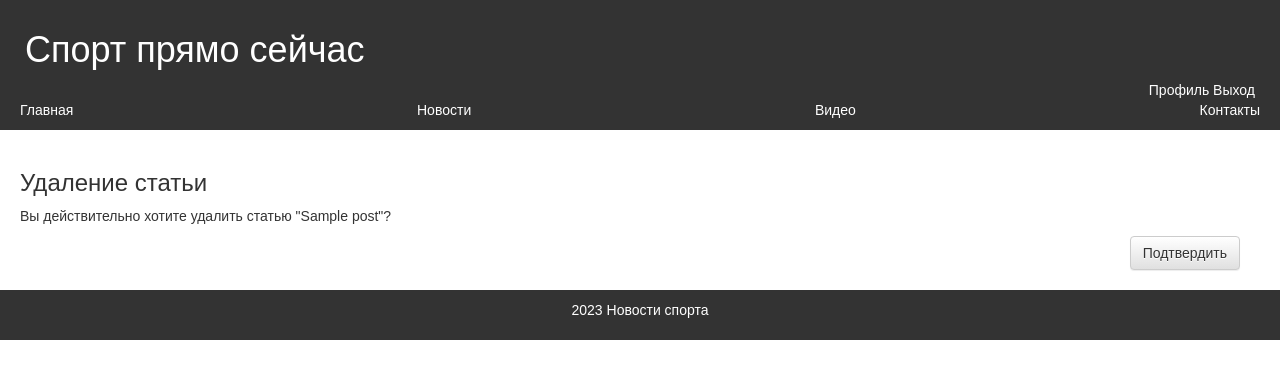
After one commit to Legend7132/Project-sport, a Django app: page /post/1/delete/ in a window 1280 px wide. The commit adds this page. Shown: the top 379 px of the page. Run offline with Django 3.2, Linux system fonts and the light colour scheme; a user stored in the database is signed in; tables that the repository leaves empty hold one stand-in row (values such as "Sample post"); some libraries are stand-ins or nearby versions.

Commit message:
Corrected CRUD-functionality

```diff
--- a/blog/models.py
+++ b/blog/models.py
@@ -7,12 +7,8 @@ class Post(models.Model):
     author = models.ForeignKey(settings.AUTH_USER_MODEL, on_delete=models.CASCADE)
     title = models.CharField(max_length=200)
     text = models.TextField()
-    created_date = models.DateTimeField(default=timezone.now)
-    published_date = models.DateTimeField(blank=True, null=True)
-
-    def publish(self):
-        self.published_date = timezone.now()
-        self.save()
+    published_date = models.DateTimeField(default=timezone.now)
+    redacted_date = models.DateTimeField(blank=True, null=True)
 
     def __str__(self):
         return self.title
--- a/blog/static/css/blog.css
+++ b/blog/static/css/blog.css
@@ -63,33 +63,16 @@ footer {
     font-size: 0.8em;
 }
 
-
-.page-header {
-    background-color: #333;
-    color: #fff;
-    padding: 10px;
-}
-
-.page-header h1, .page-header h1 a, .page-header h1 a:visited, .page-header h1 a:active {
-    color: #ffffff;
-    font-size: 36pt;
-    text-decoration: none;
-}
-
-.content {
-    margin-left: 40px;
-}
-
 .date {
     color: #828282;
 }
 
+.post-form textarea, .post-form input {
+    width: 100%;
+}
+
 .save {
     float: right;
-}
-
-.post-form textarea, .post-form input {
-    width: 100%;
 }
 
 .top-menu, .top-menu:hover, .top-menu:visited {
@@ -98,11 +81,3 @@ footer {
     font-size: 26pt;
     margin-right: 20px;
 }
-
-.post {
-    margin-bottom: 70px;
-}
-
-.post h3 a, .post h3 a:visited {
-    color: #000000;
-}
--- /dev/null
+++ b/blog/templates/blog/post_delete.html
@@ -0,0 +1,9 @@
+{% extends 'blog/base.html' %}
+
+{% block content %}
+    <h3>Удаление статьи</h3>
+    <form method="POST">{% csrf_token %}
+        <p>Вы действительно хотите удалить статью "{{ post.title }}"?</p>
+        <button type="submit" class="save btn btn-default">Подтвердить</button>
+    </form>
+{% endblock %}
--- a/blog/templates/blog/post_edit.html
+++ b/blog/templates/blog/post_edit.html
@@ -1,7 +1,7 @@
 {% extends 'blog/base.html' %}
 
 {% block content %}
-    <h3>Новый пост</h3>
+    <h3>{{ header }}</h3>
     <form method="POST" class="post-form">{% csrf_token %}
         {{ form.as_p }}
         <button type="submit" class="save btn btn-default">Сохранить</button>
--- a/blog/templates/blog/post_list.html
+++ b/blog/templates/blog/post_list.html
@@ -11,7 +11,10 @@
             <p>{{ post.text|linebreaksbr }}</p>
             <p class="author">{{ post.author }}</p>
             <div class="date">
-                {{ post.published_date }}
+                {{ post.published_date }}<br>
+                {% if post.redacted_date %}
+                    (ред. {{ post.redacted_date }})
+                {% endif %}
             </div>
         </article>
     {% endfor %}
--- a/blog/urls.py
+++ b/blog/urls.py
@@ -6,6 +6,7 @@ urlpatterns = [
     path('post/<int:pk>/', views.post_detail, name='post_detail'),
     path('post/new/', views.post_new, name='post_new'),
     path('post/<int:pk>/edit/', views.post_edit, name='post_edit'),
+    path('post/<int:pk>/delete/', views.post_delete, name='post_delete'),
     path('contacts/', views.contacts, name='contacts'),
     path('video/', views.video, name='video'),
 ]
--- a/blog/views.py
+++ b/blog/views.py
@@ -1,4 +1,5 @@
 from django.shortcuts import render, get_object_or_404, redirect
+from django.contrib.auth.decorators import login_required
 from django.utils import timezone
 from .models import Post
 from .forms import PostForm
@@ -6,13 +7,14 @@ from .forms import PostForm
 # Create your views here.
 
 def post_list(request):
-    posts = Post.objects.filter(published_date__lte=timezone.now()).order_by('published_date')
+    posts = Post.objects.order_by('published_date')
     return render(request, 'blog/post_list.html', {'posts': posts})
 
 def post_detail(request, pk):
     post = get_object_or_404(Post, pk=pk)
     return render(request, 'blog/post_detail.html', {'post': post})
 
+@login_required
 def post_new(request):
     if request.method == "POST":
         form = PostForm(request.POST)
@@ -24,21 +26,29 @@ def post_new(request):
             return redirect('post_detail', pk=post.pk)
     else:
         form = PostForm()
-    return render(request, 'blog/post_edit.html', {'form': form})
+    return render(request, 'blog/post_edit.html', {'form': form, 'header': 'Новая статья'})
 
+@login_required
 def post_edit(request, pk):
     post = get_object_or_404(Post, pk=pk)
     if request.method == "POST":
         form = PostForm(request.POST, instance=post)
         if form.is_valid():
             post = form.save(commit=False)
-            post.author = request.user
-            post.published_date = timezone.now()
+            post.redacted_date = timezone.now()
             post.save()
             return redirect('post_detail', pk=post.pk)
     else:
         form = PostForm(instance=post)
-    return render(request, 'blog/post_edit.html', {'form': form})
+    return render(request, 'blog/post_edit.html', {'form': form, 'header': 'Редактирование статьи'})
+
+@login_required
+def post_delete(request, pk):
+    post = get_object_or_404(Post, pk=pk)
+    if request.method == "POST":
+        post.delete()
+        return redirect('post_list')
+    return render(request, 'blog/post_delete.html', {'post': post})
 
 def contacts(request):
     return render(request, 'blog/Contact.html')
--- a/mysite/settings.py
+++ b/mysite/settings.py
@@ -31,14 +31,14 @@ ALLOWED_HOSTS = ['127.0.0.1', '.pythonanywhere.com']
 # Application definition
 
 INSTALLED_APPS = [
-    'users.apps.UsersConfig',
     'django.contrib.admin',
     'django.contrib.auth',
     'django.contrib.contenttypes',
     'django.contrib.sessions',
     'django.contrib.messages',
     'django.contrib.staticfiles',
-    'blog',
+    'users.apps.UsersConfig',
+    'blog.apps.BlogConfig',
     'crispy_forms',
 ]
 
@@ -129,5 +129,5 @@ CRISPY_TEMPLATE_PACK = 'bootstrap4'
 
 DEFAULT_AUTO_FIELD = 'django.db.models.BigAutoField'
 
-LOGIN_REDIRECT_URL = 'post_list'
+LOGIN_REDIRECT_URL = '/'
 LOGIN_URL = 'login'
```
Also changed, not shown: blog/templates/blog/post_detail.html (+9 -7 lines), blog/migrations/0002_auto_20230516_0826.py (added).
